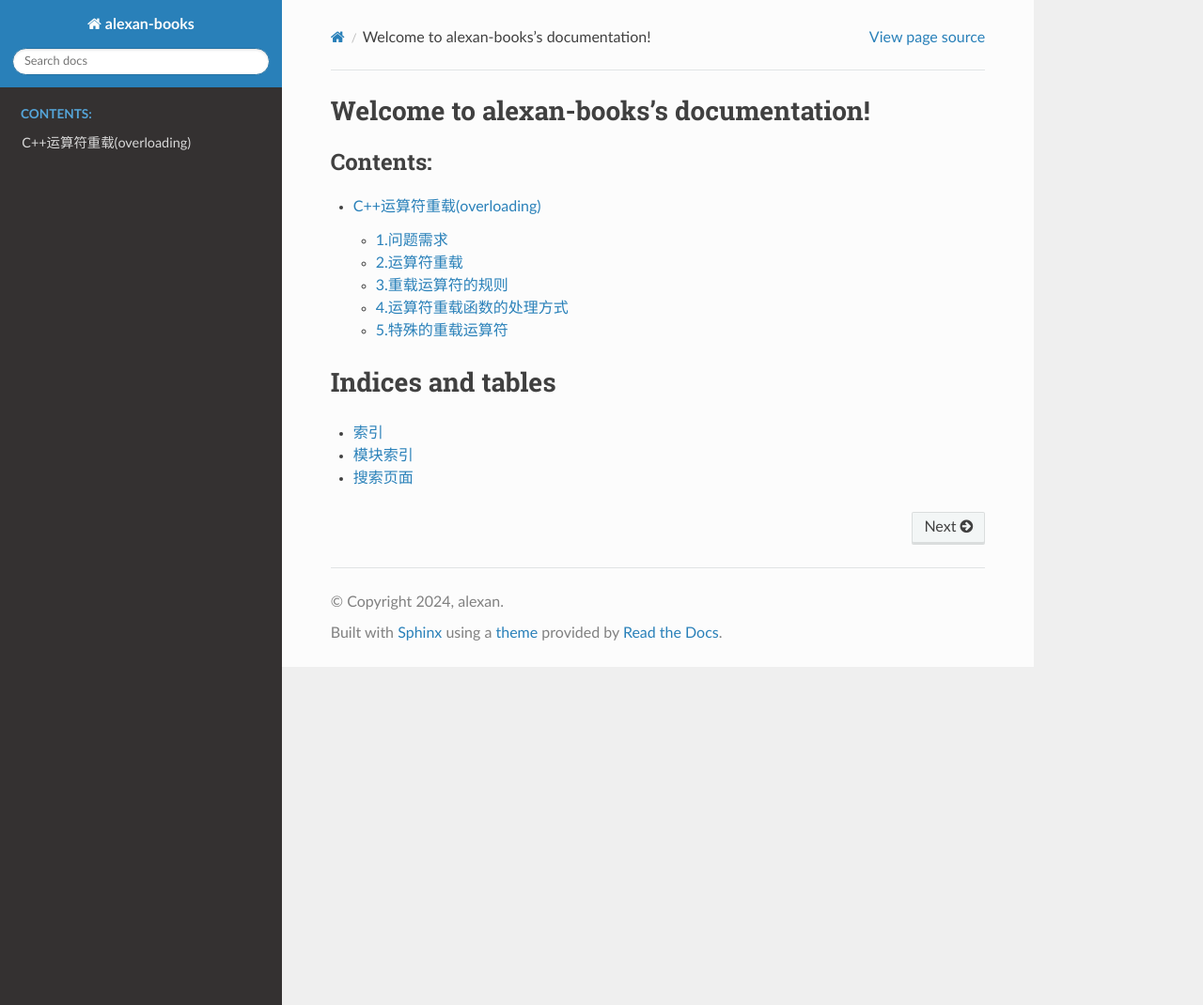
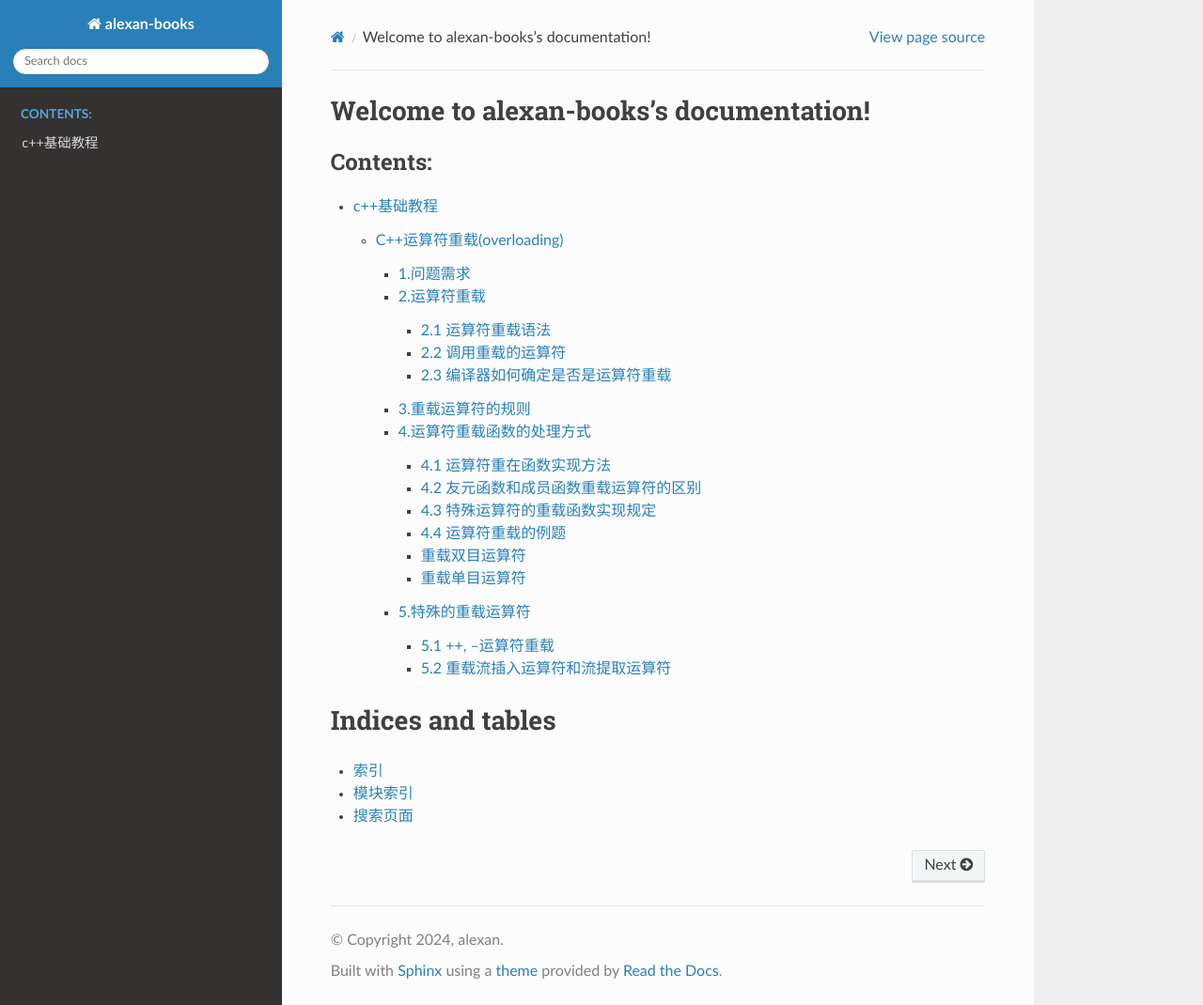
Before and after one commit to nanfengnan1/alexan-books, a Sphinx documentation site: the page built from docs/source/index.rst, in a window 1280 px wide and 1070 px high. Shown: the whole window at 94% size. Built offline with Sphinx 7.4.7 and the Read the Docs theme 2.0.0, drawn with Linux system fonts in a browser that asks for light colours.

```diff
--- /dev/null
+++ b/docs/source/document/language/cc/index.rst
@@ -0,0 +1,12 @@
+===========
+c++基础教程
+===========
+-----------
+
+.. note::
+   这是c++基础知识部分内容.
+
+.. toctree::
+   :maxdepth: 2
+
+   cc_basics/cc_operator_overload.md
--- a/docs/source/index.rst
+++ b/docs/source/index.rst
@@ -7,10 +7,10 @@ Welcome to alexan-books's documentation!
 ========================================
 
 .. toctree::
-   :maxdepth: 2
+   :maxdepth: 4
    :caption: Contents:
 
-   document/C++运算符重载.md
+   document/language/cc/index
 
 Indices and tables
 ==================
```
Also changed, not shown: docs/source/document/language/cc/cc_basics/cc_operator_overload.md (renamed from docs/source/document/C++运算符重载.md).
